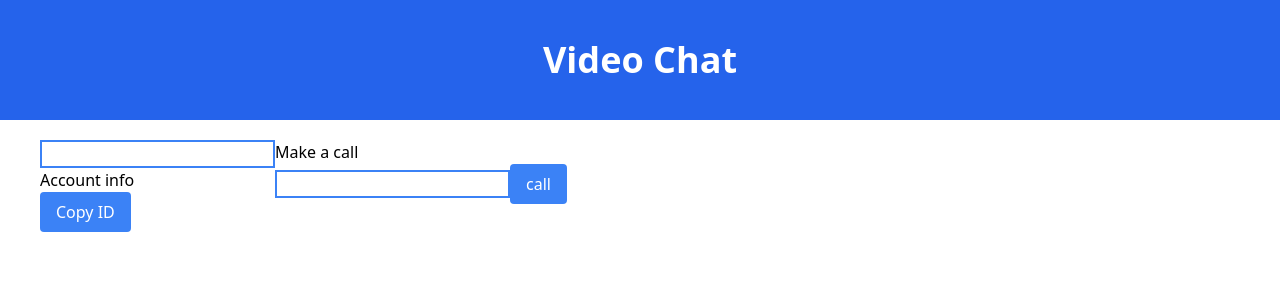
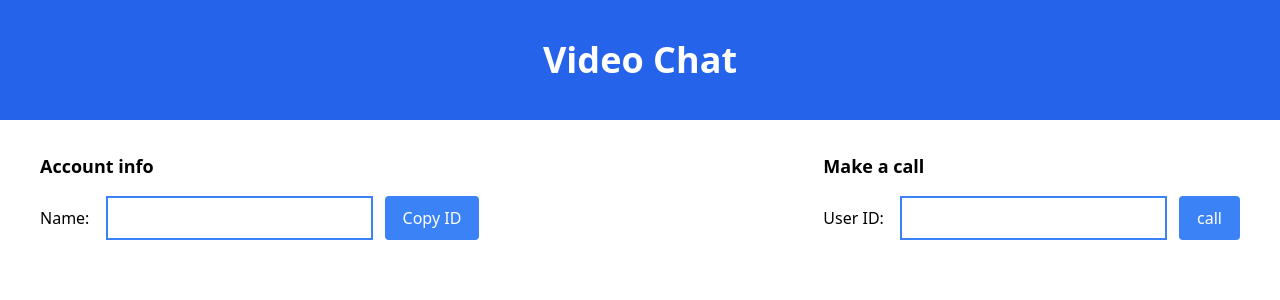
Before and after one commit to DDhanushka/web-rtc-chat-app, a React (Create React App) app in the folder client/: page / in a window 1280 px wide. Shown: the top 300 px of the page. Built offline with nearby package versions, Linux system fonts and the light colour scheme; no server answers.

Commit message:
fix styles

```diff
--- a/client/src/components/Options.jsx
+++ b/client/src/components/Options.jsx
@@ -7,41 +7,42 @@ const Options = ({ children }) => {
 		useContext(SocketContext);
 	const [idToCall, setIdToCall] = useState("");
 
+	const btnStyle =
+		"ml-3 py-2 px-4 bg-blue-500 border-2 border-blue-500 hover:bg-blue-700 text-white rounded outline-none";
+	const inputStyle = "ml-3 py-2 px-4 border-solid border-2 border-blue-500 outline-none";
+	const title = "font-semibold text-lg pb-4"
+
 	return (
-		<div className="flex flex-row">
+		<div className="flex flex-row mt-3 justify-between">
 			<div>
+				<p className={title}>Account info</p>
+				<label>Name: </label>
 				<input
-					className=" border-solid border-2 border-blue-500"
+					className={inputStyle}
 					value={name}
 					onChange={(e) => setName(e.target.value)}
 				/>
-				<p>Account info</p>
-				{console.log('me', me)}
 				<CopyToClipboard text={me}>
-					<button className="py-2 px-4 bg-blue-500 hover:bg-blue-700 text-white rounded">
-						Copy ID
-					</button>
+					<button className={btnStyle}>Copy ID</button>
 				</CopyToClipboard>
 			</div>
-			<div>
-				<p>Make a call</p>
+			<div className="">
+				<p className={title}>Make a call</p>
+				<label>User ID: </label>
 				<input
-					className=" border-solid border-2 border-blue-500"
+					className={inputStyle}
 					value={idToCall}
 					onChange={(e) => setIdToCall(e.target.value)}
 				/>
 				{callAccepted && !callEnded ? (
 					<button
 						onClick={leaveCall}
-						className="py-2 px-4 bg-blue-500 hover:bg-blue-700 text-white rounded"
+						className={btnStyle}
 					>
 						hang up
 					</button>
 				) : (
-					<button
-						onClick={() => callUser(idToCall)}
-						className="py-2 px-4 bg-blue-500 hover:bg-blue-700 text-white rounded"
-					>
+					<button onClick={() => callUser(idToCall)} className={btnStyle}>
 						call
 					</button>
 				)}
--- a/client/src/components/VideoPlayer.jsx
+++ b/client/src/components/VideoPlayer.jsx
@@ -6,17 +6,17 @@ const VideoPlayer = () => {
 		useContext(SocketContext);
 
 	return (
-		<div classname="grid grid-cols-2">
+		<div class="flex">
 			{stream && (
-				<div className="w-500 overflow-clip border-2 border-gray-300  shadow-md">
+				<div className="border-2 border-gray-300 shadow-md w-1/2 h-auto">
 					<h5 className="p-5">{name || "Name"}</h5>
-					<video playsInline muted ref={myVideo} autoPlay />
+					<video playsInline muted ref={myVideo} autoPlay className="w-full" />
 				</div>
 			)}
 			{callAccepted && !callEnded && (
-				<div className=" border-2 border-gray-300 shadow-md">
+				<div className="border-2 border-gray-300 shadow-md w-1/2 h-auto">
 					<h5 className="p-5">{call.name || "Name"}</h5>
-					<video playsInline muted ref={userVideo} autoPlay />
+					<video playsInline ref={userVideo} autoPlay className="w-full" />
 				</div>
 			)}
 		</div>
```
